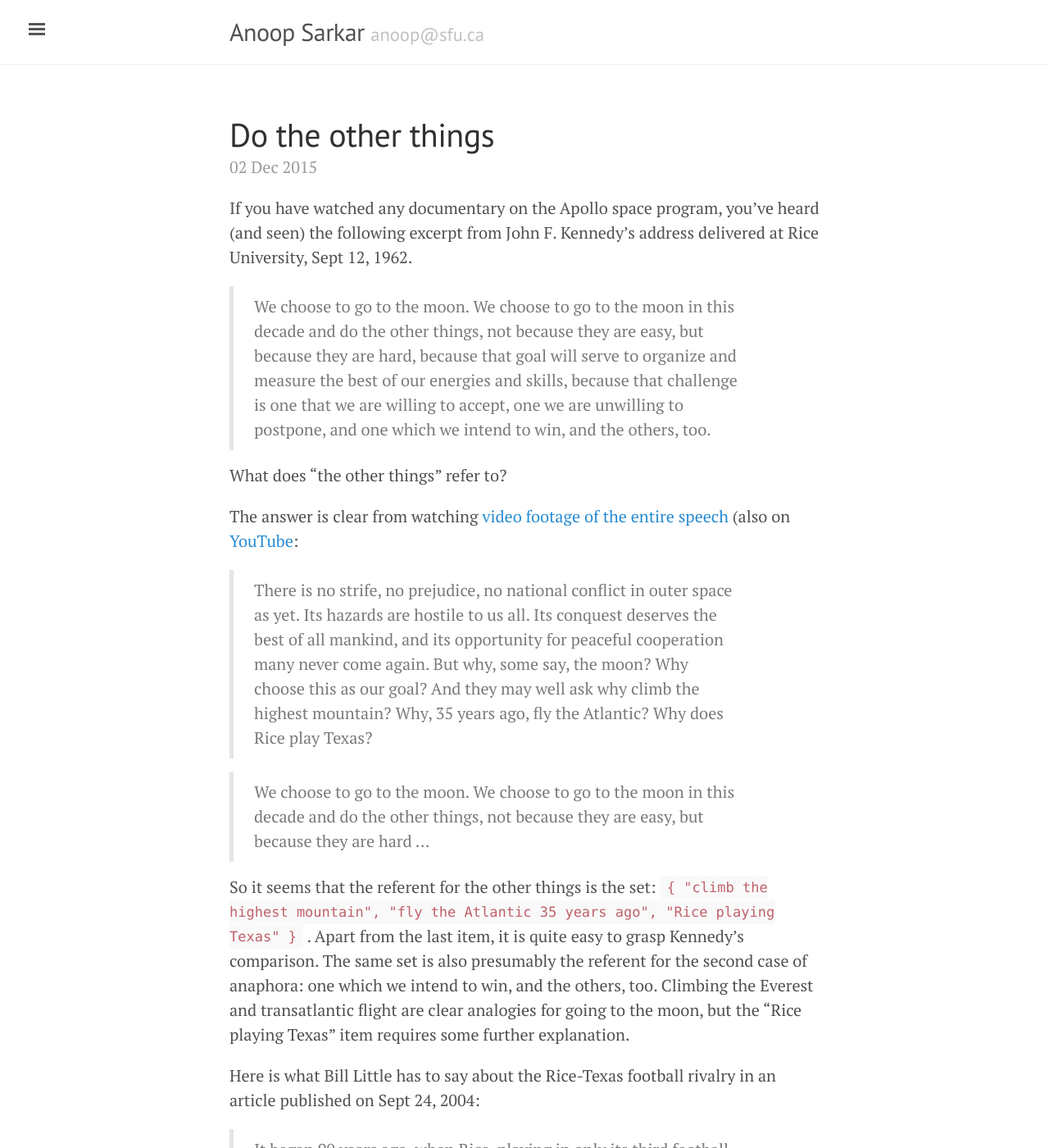
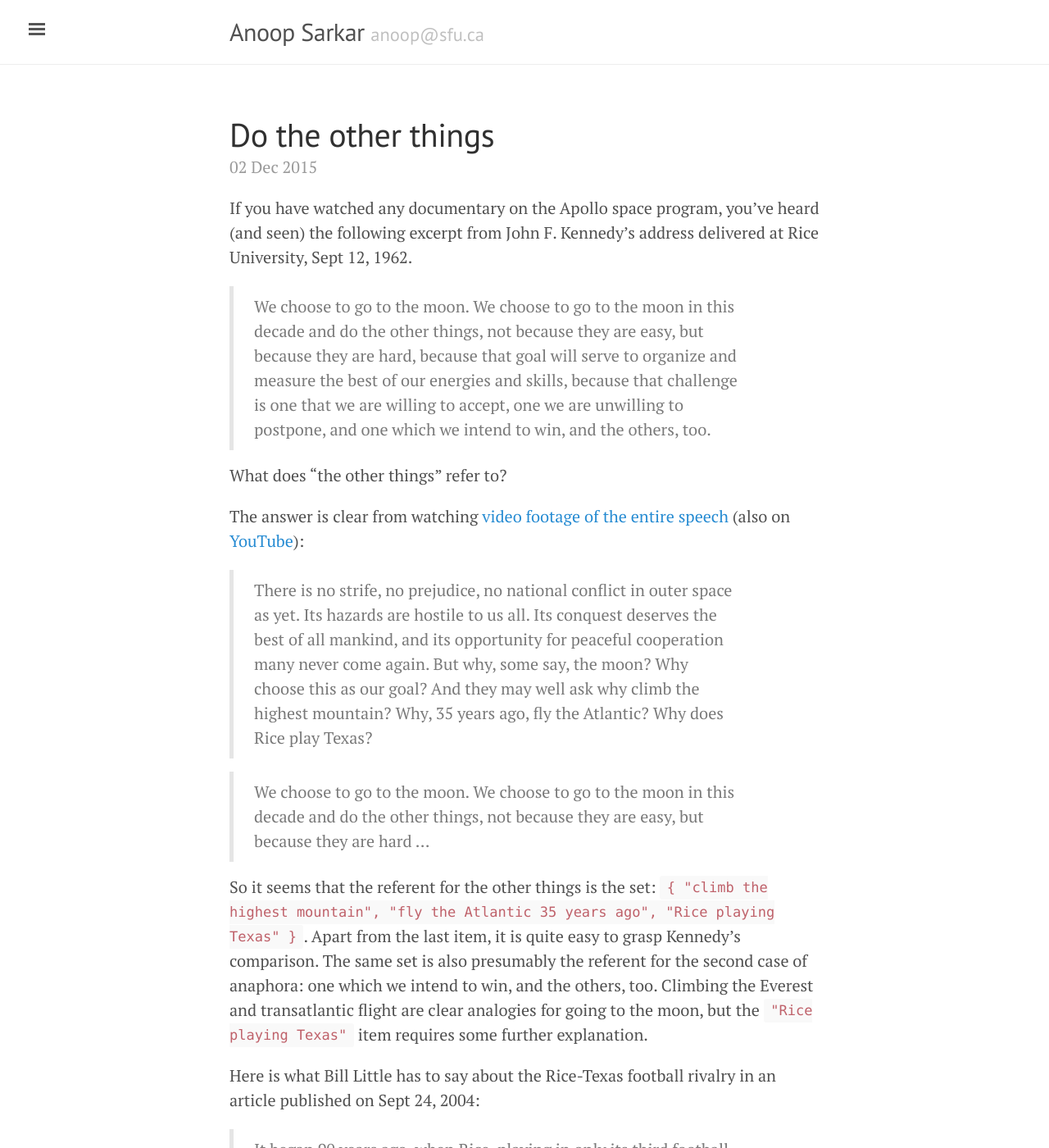
Before and after one commit to anoopsarkar/anoopsarkar.github.io, a Jekyll site: the page built from _posts/2015-12-02-do-the-other-things.md, in a window 1280 px wide and 1400 px high. Shown: the whole window at 82% size. Built offline with Jekyll 4.4.1, drawn with Linux system fonts in a browser that asks for light colours.

```diff
--- a/_posts/2015-12-02-do-the-other-things.md
+++ b/_posts/2015-12-02-do-the-other-things.md
@@ -14,7 +14,7 @@ If you have watched any documentary on the Apollo space program, you've heard (a
 
 What does "the other things" refer to?
 
-The answer is clear from watching [video footage of the entire speech](http://www.open-video.org/details.php?videoid=4865) (also on [YouTube](https://youtu.be/WZyRbnpGyzQ?t=8m25s):
+The answer is clear from watching [video footage of the entire speech](http://www.open-video.org/details.php?videoid=4865) (also on [YouTube](https://youtu.be/WZyRbnpGyzQ?t=8m25s)):
 
 > There is no strife, no prejudice, no national conflict in outer
   space as yet. Its hazards are hostile to us all. Its conquest
@@ -30,12 +30,12 @@ The answer is clear from watching [video footage of the entire speech](http://ww
 
 So it seems that the referent for the other things is the set: `{
 "climb the highest mountain", "fly the Atlantic 35 years ago", "Rice
-playing Texas" }` . Apart from the last item, it is quite easy to
+playing Texas" }`. Apart from the last item, it is quite easy to
 grasp Kennedy's comparison. The same set is also presumably the
 referent for the second case of anaphora: one which we intend to
 win, and the others, too. Climbing the Everest and transatlantic
-flight are clear analogies for going to the moon, but the "Rice
-playing Texas" item requires some further explanation.
+flight are clear analogies for going to the moon, but the `"Rice
+playing Texas"` item requires some further explanation.
 
 Here is what Bill Little has to say about the Rice-Texas football
 rivalry in an article published on Sept 24, 2004:
```
